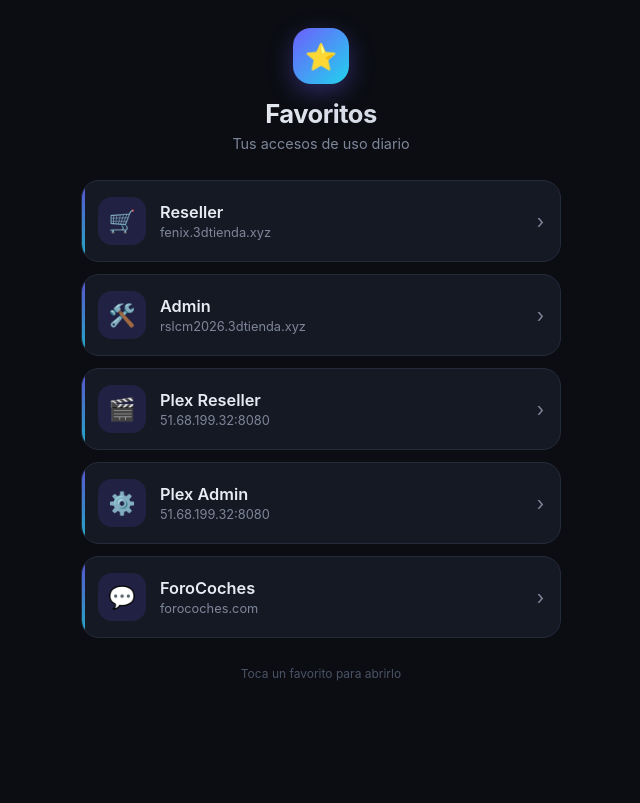
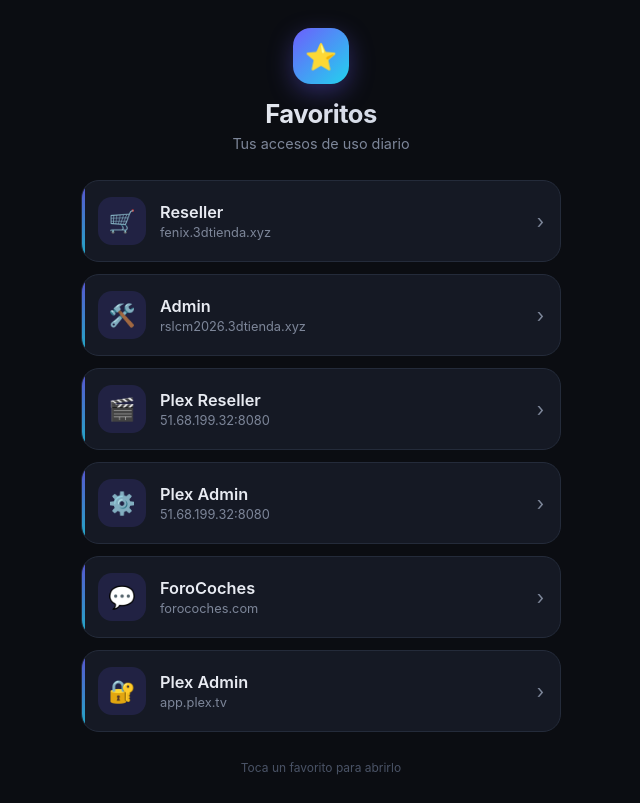
Before and after one commit to iAWebDemos/Favs, a plain HTML site: page index.html in a window 1280 px wide. Shown: the whole page, without its empty margins (319-959 px from the left). Drawn offline with Linux system fonts and the light colour scheme.

Commit message:
Favoritos: añadir Plex Admin (app.plex.tv)

```diff
--- a/index.html
+++ b/index.html
@@ -243,6 +243,14 @@
         </span>
         <span class="arrow">›</span>
       </a>
+      <a class="btn" target="_blank" rel="noopener noreferrer" href="https://app.plex.tv/desktop/#!/settings/web/general">
+        <span class="icon">🔐</span>
+        <span class="info">
+          <span class="name">Plex Admin</span>
+          <span class="host">app.plex.tv</span>
+        </span>
+        <span class="arrow">›</span>
+      </a>
     </nav>
 
     <footer>Toca un favorito para abrirlo</footer>
```
